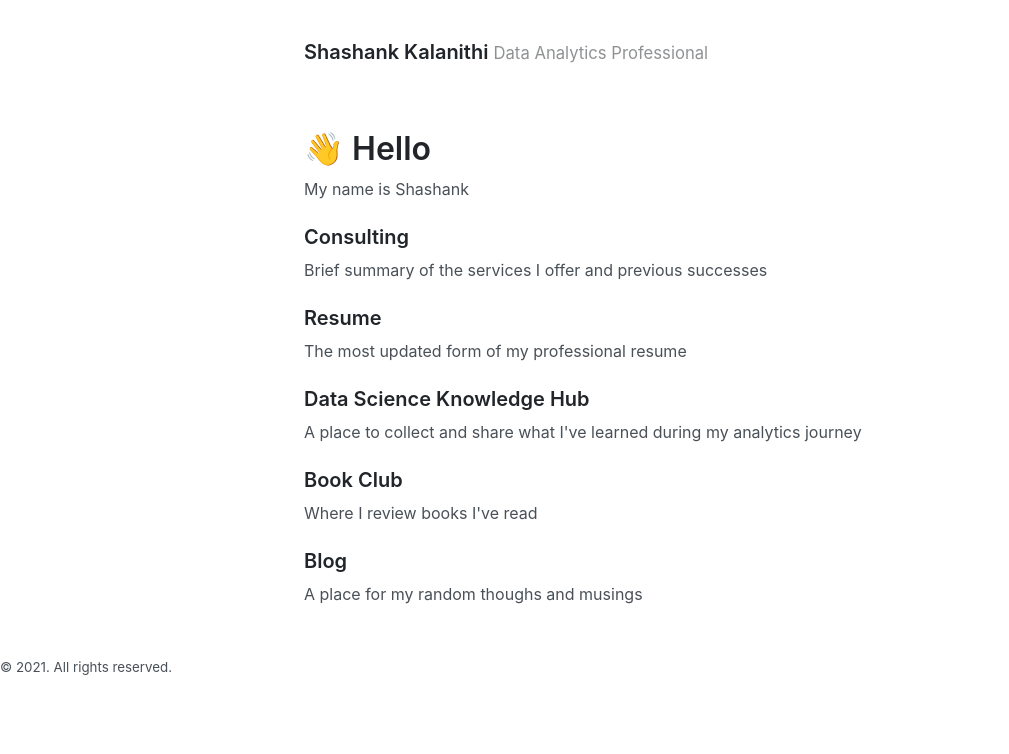
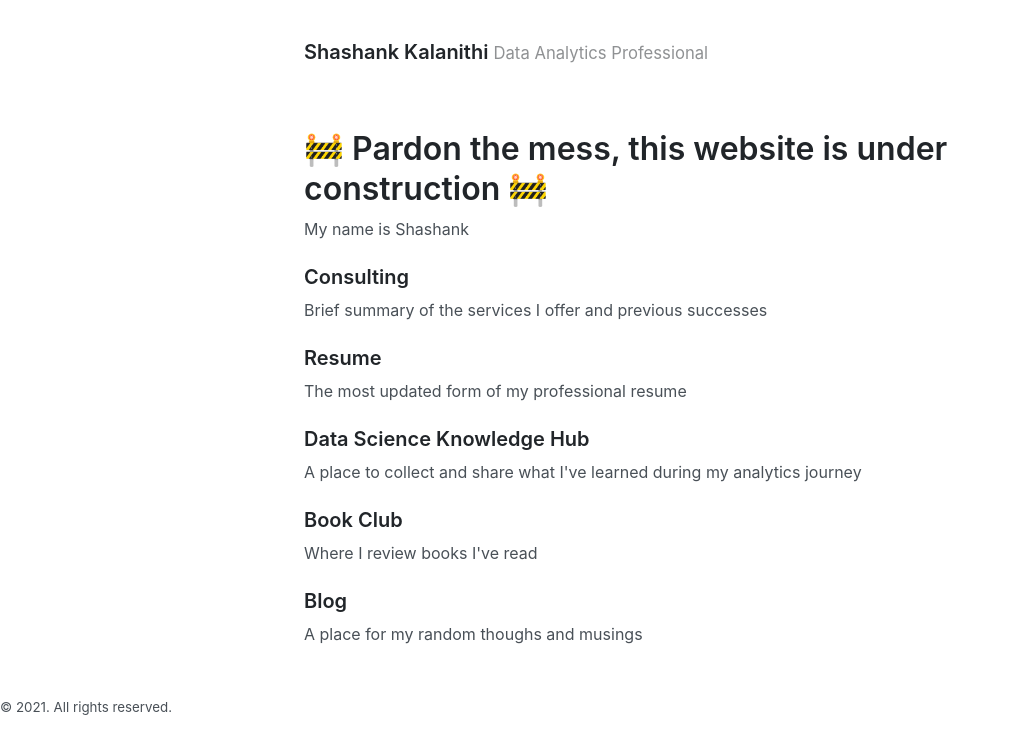
Before and after one commit to kshashank03/kshashank03.github.io, a Jekyll site: the page built from index.html, in a window 1280 px wide. Shown: the top 754 px of the page, without its empty margins (0-1009 px from the left). Built offline with Jekyll 4.4.1, drawn with Linux system fonts in a browser that asks for light colours; the list of posts is cut into pages by our own code.

Commit message:
website under construction message

```diff
--- a/index.html
+++ b/index.html
@@ -3,7 +3,7 @@ layout: default
 title: Home
 ---
 <div>
-  <h1>👋 Hello</h1>
+  <h1>🚧 Pardon the mess, this website is under construction 🚧</h1>
   <p>My name is Shashank</p>
   <h3>Consulting</h3>
   <p>Brief summary of the services I offer and previous successes</p>
```
